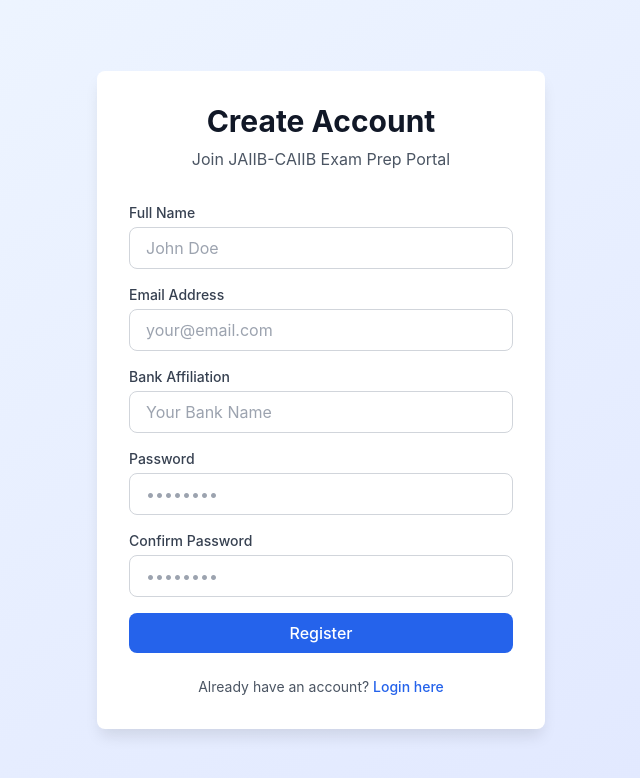
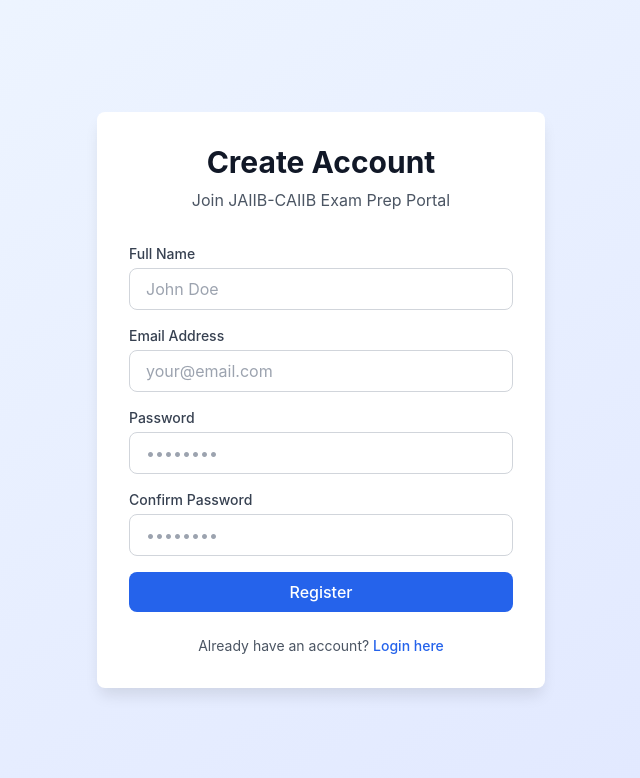
Before and after one commit to RahulKumar1119/Exam_Prep_Portal, a React (Create React App) app in the folder frontend/: page /register in a window 1280 px wide. Shown: the top 778 px of the page, without its empty margins (319-959 px from the left). Built offline with nearby package versions, Linux system fonts and the light colour scheme.

Commit message:
removed all bank affiliation references from the codebase

```diff
--- a/frontend/src/context/AuthContext.tsx
+++ b/frontend/src/context/AuthContext.tsx
@@ -4,7 +4,7 @@ import { apiClient } from '../services/api';
 
 interface AuthContextType extends AuthState {
   login: (email: string, password: string) => Promise<void>;
-  register: (email: string, password: string, full_name: string, bank_affiliation: string) => Promise<void>;
+  register: (email: string, password: string, full_name: string) => Promise<void>;
   logout: () => Promise<void>;
   verifyEmail: (token: string) => Promise<void>;
   requestPasswordReset: (email: string) => Promise<void>;
@@ -98,14 +98,13 @@ export const AuthProvider: React.FC<{ children: ReactNode }> = ({ children }) =>
   const register = async (
     email: string,
     password: string,
-    full_name: string,
-    bank_affiliation: string
+    full_name: string
   ) => {
     setAuthState((prev) => ({ ...prev, is_loading: true, error: null }));
     try {
       const response = await apiClient.post<{ message: string }>(
         '/auth/register',
-        { email, password, full_name, bank_affiliation }
+        { email, password, full_name }
       );
 
       if (!response.success) {
--- a/frontend/src/pages/RegisterPage.tsx
+++ b/frontend/src/pages/RegisterPage.tsx
@@ -7,7 +7,6 @@ interface FormErrors {
   password?: string;
   confirm_password?: string;
   full_name?: string;
-  bank_affiliation?: string;
 }
 
 const RegisterPage: React.FC = () => {
@@ -18,7 +17,6 @@ const RegisterPage: React.FC = () => {
     password: '',
     confirm_password: '',
     full_name: '',
-    bank_affiliation: '',
   });
   const [formErrors, setFormErrors] = useState<FormErrors>({});
   const [localError, setLocalError] = useState('');
@@ -54,10 +52,6 @@ const RegisterPage: React.FC = () => {
       errors.email = 'Email is required';
     } else if (!/^[^\s@]+@[^\s@]+\.[^\s@]+$/.test(formData.email)) {
       errors.email = 'Please enter a valid email address';
-    }
-
-    if (!formData.bank_affiliation.trim()) {
-      errors.bank_affiliation = 'Bank affiliation is required';
     }
 
     if (!formData.password) {
@@ -107,8 +101,7 @@ const RegisterPage: React.FC = () => {
       await register(
         formData.email,
         formData.password,
-        formData.full_name,
-        formData.bank_affiliation
+        formData.full_name
       );
       setSuccess('Registration successful! Please check your email to verify your account. Redirecting to login...');
       setTimeout(() => navigate('/login'), 3000);
@@ -209,27 +202,6 @@ const RegisterPage: React.FC = () => {
               )}
             </div>
 
-            {/* Bank Affiliation Field */}
-            <div>
-              <label className="block text-sm font-medium text-gray-700 mb-1">
-                Bank Affiliation
-              </label>
-              <input
-                type="text"
-                name="bank_affiliation"
-                value={formData.bank_affiliation}
-                onChange={handleChange}
-                className={`w-full px-4 py-2 border rounded-lg focus:outline-none focus:ring-2 focus:ring-blue-500 transition ${
-                  formErrors.bank_affiliation ? 'border-red-500 bg-red-50' : 'border-gray-300'
-                } disabled:bg-gray-100 disabled:cursor-not-allowed`}
-                placeholder="Your Bank Name"
-                disabled={is_loading}
-              />
-              {formErrors.bank_affiliation && (
-                <p className="mt-1 text-sm text-red-600">{formErrors.bank_affiliation}</p>
-              )}
-            </div>
-
             {/* Password Field */}
             <div>
               <label className="block text-sm font-medium text-gray-700 mb-1">
```
Also changed, not shown: 2 other files (tests, documents, lock files or other folders).
